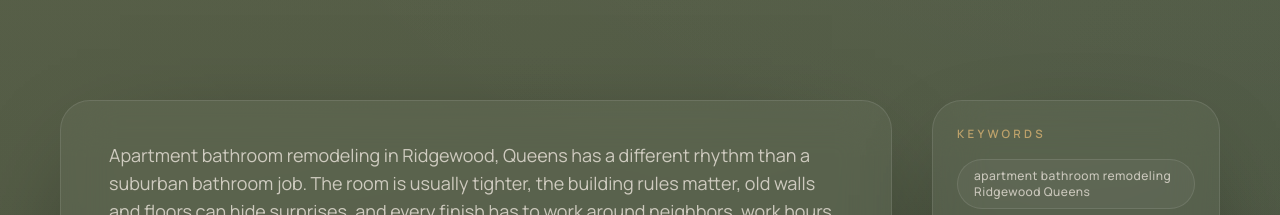
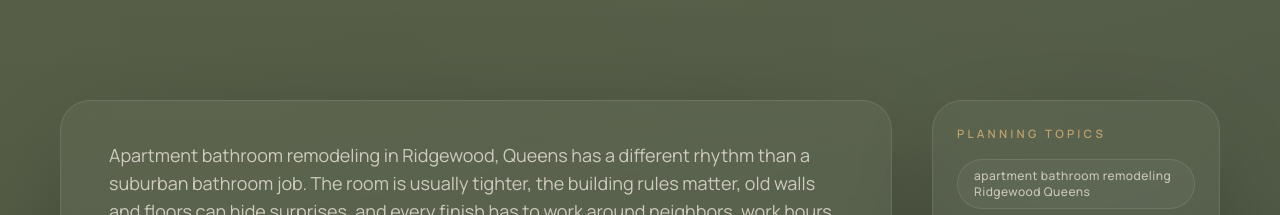
Before and after one commit to donaldlena833-cyber/lokeil-website, a Next.js app: page /blog/apartment-bathroom-remodeling-ridgewood-queens-nyc-guide in a window 1280 px wide. Shown: the part 980-1195 px from the top of the page. Built offline with nearby package versions, Linux system fonts and the light colour scheme.

Commit message:
Use reader-facing blog topic label (#10)
Replace the internal-facing Keywords heading with Planning topics across blog pages, preserve keyword metadata and schema, and add regression coverage.

```diff
--- a/app/blog/[slug]/page.tsx
+++ b/app/blog/[slug]/page.tsx
@@ -243,7 +243,7 @@ export default async function BlogPostPage({ params }: BlogPageProps) {
             </div>
 
             <aside className="surface sticky top-32 p-6">
-              <p className="eyebrow">Keywords</p>
+              <p className="eyebrow">Planning topics</p>
               <div className="mt-4 flex flex-wrap gap-2">
                 {post.keywords.map((keyword) => (
                   <span key={keyword} className="chip normal-case tracking-[0.04em]">
```
Also changed, not shown: 1 other file (tests, documents, lock files or other folders).
